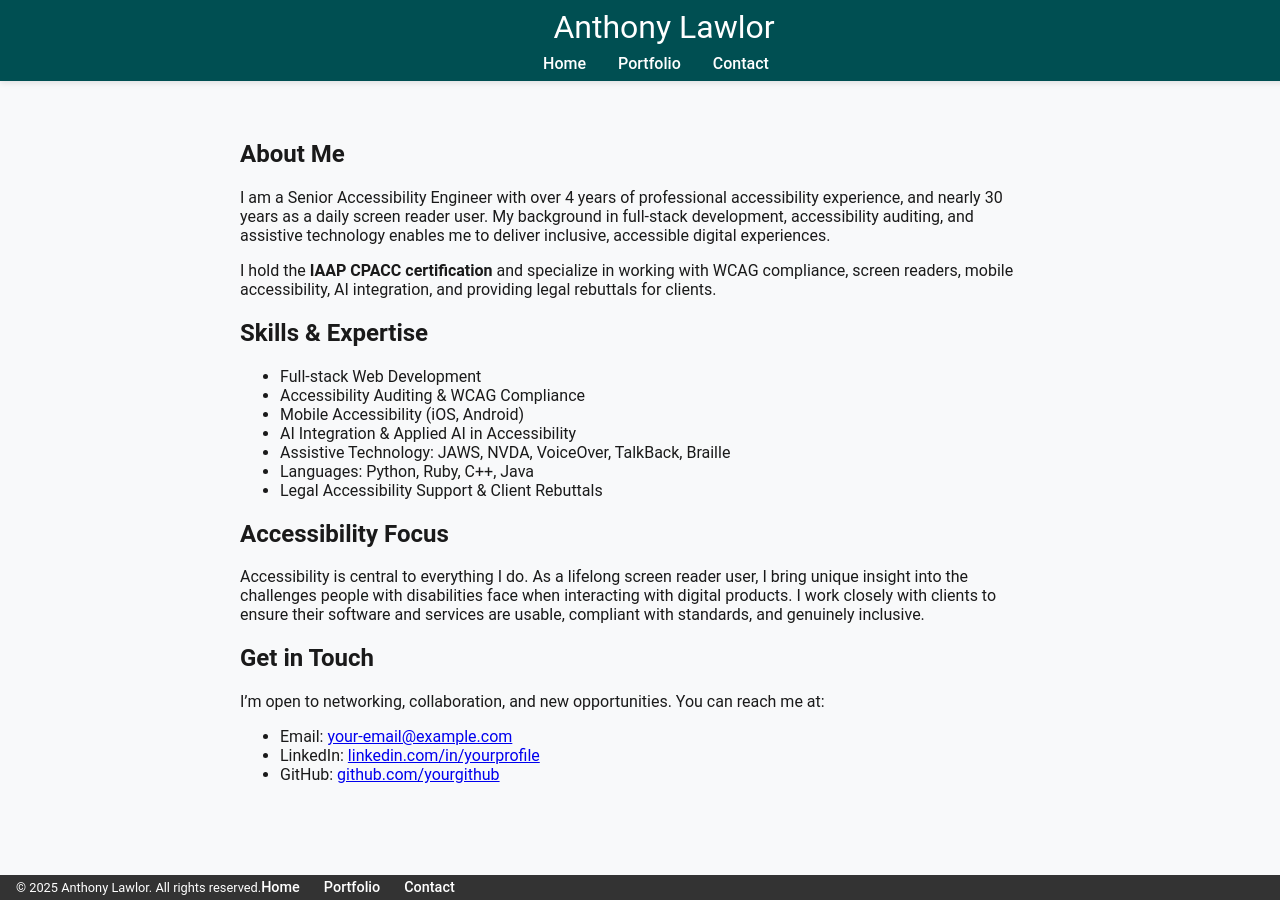
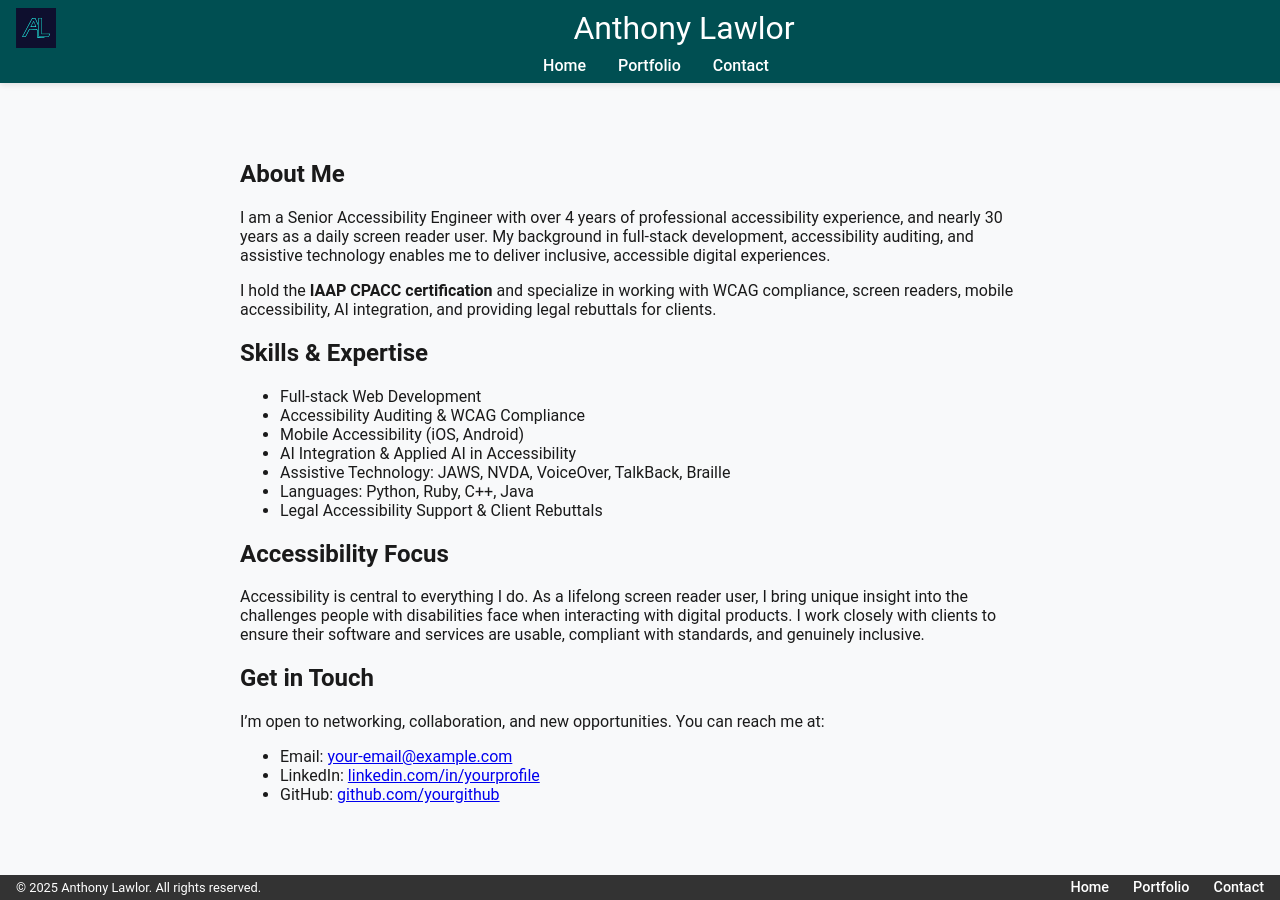
Before and after one commit to antlaw0/professional-website, a Jekyll site: the page built from index.md, in a window 1280 px wide. Built offline with Jekyll 4.4.1, drawn with Linux system fonts in a browser that asks for light colours.

Commit message:
Quick Push

```diff
--- a/_includes/header.html
+++ b/_includes/header.html
@@ -5,6 +5,7 @@
     </a>
     <span class="header-title">Anthony Lawlor</span>
   </div>
+
   <nav class="header-nav" aria-label="Main site navigation">
     <ul>
       <li><a href="/professional-website/" class="nav-link">Home</a></li>
--- a/static/styles.css
+++ b/static/styles.css
@@ -2,8 +2,8 @@
    Root & Colors
    =========================== */
 :root {
-  --primary: #006d77;   /* teal accent for hover */
-  --header-bg: #004f52; /* solid blue/teal header background */
+  --primary: #006d77;
+  --header-bg: #004f52;
   --text-light: #ffffff;
   --body-bg: #f8f9fa;
   --body-text: #1a1a1a;
@@ -15,33 +15,15 @@
 html, body {
   margin: 0;
   padding: 0;
-  height: 100%;
-  width: 100%;
   font-family: "Roboto", "Open Sans", system-ui, -apple-system, sans-serif;
   background-color: var(--body-bg);
   color: var(--body-text);
 }
 
-/* Keep main content centered, header will override */
 body {
-  margin: 0;
-  padding: 0;
-  font-family: "Roboto", "Open Sans", system-ui, -apple-system, sans-serif;
-  background-color: var(--body-bg);
-  color: var(--body-text);
   min-height: 100vh;
-  display: block;  /* remove flex */
 }
 
-main {
-  max-width: 800px;      /* keeps text from stretching too wide */
-  margin: 0 auto;        /* centers the block horizontally */
-  padding: 0 1rem;       /* ensures a little breathing room on small screens */
-}
-
-/* ===========================
-   Header Styling
-   =========================== */
 /* ===========================
    Header Styling
    =========================== */
@@ -56,15 +38,15 @@
   padding: 0.5rem 1rem;
   box-shadow: 0 2px 6px rgba(0,0,0,0.1);
   display: flex;
-  flex-direction: column; /* stack header-top and nav */
+  flex-direction: column;
   align-items: center;
 }
 
 .header-top {
   display: flex;
   width: 100%;
-  justify-content: flex-start; /* logo left, title center if you want */
   align-items: center;
+  justify-content: flex-start; /* logo left */
   margin-bottom: 0.5rem;
 }
 
@@ -72,23 +54,30 @@
   margin-right: 1rem;
 }
 
+.site-logo {
+  height: 40px;
+  width: auto;
+  display: block;
+}
+
 .header-title {
-  flex: 1;               /* allows title to expand */
+  flex: 1;
   text-align: center;
   font-size: 2rem;
+  margin: 0;
 }
 
 .header-nav {
+  width: 100%;
   text-align: center;
-  width: 100%;
 }
 
 .header-nav ul {
   list-style: none;
   display: inline-flex;
   gap: 2rem;
+  margin: 0;
   padding: 0;
-  margin: 0;
 }
 
 .header-nav a {
@@ -104,65 +93,50 @@
   text-decoration: underline;
 }
 
-/* Ensure main content is not hidden behind header */
+/* main content spacing to avoid overlapping header */
 .main-content {
-  padding-top: 120px; /* match approx header height */
   max-width: 800px;
   margin: 0 auto;
-  padding-left: 1rem;
-  padding-right: 1rem;
+  padding: 140px 1rem 80px 1rem; /* top padding ~header height, bottom ~footer height */
+  text-align: left;
 }
-/* Responsive tweak */
-@media (max-width: 768px) {
-  .header-title {
-    font-size: 1.5rem;
-  }
-  .header-nav ul {
-    flex-direction: column;
-    gap: 1rem;
-  }
-  .site-logo-link {
-    top: 1rem;
-    left: 1rem;
-  }
-}
-/* footer */
-/* footer */
+
+/* ===========================
+   Footer Styling
+   =========================== */
 .site-footer {
   position: fixed;
+  bottom: 0;
   left: 0;
   right: 0;
-  bottom: 0;
-
   background-color: #333;
   color: white;
-  padding: 4px 1rem;
   font-size: 0.8rem;
   line-height: 1.2;
-
   display: flex;
   justify-content: space-between;
   align-items: center;
-
+  padding: 4px 1rem;
   padding-bottom: calc(4px + env(safe-area-inset-bottom));
 }
 
 .footer-container {
   display: flex;
-  justify-content: space-between; /* copyright left, nav right */
-  align-items: center;            /* vertically center items */
+  justify-content: space-between;
+  align-items: center;
+  width: 100%;
 }
 
 .footer-copy {
-  margin: 0; /* remove default paragraph margin */
+  margin: 0;
 }
 
 .footer-nav ul {
   list-style: none;
   display: flex;
-  gap: 1.5rem; /* space between links */
+  gap: 1.5rem;
+  margin: 0;
   padding: 0;
-  margin: 0;
 }
 
 .footer-nav a {
@@ -177,3 +151,16 @@
   color: var(--primary);
   text-decoration: underline;
 }
+
+/* ===========================
+   Responsive
+   =========================== */
+@media (max-width: 768px) {
+  .header-title {
+    font-size: 1.5rem;
+  }
+  .header-nav ul {
+    flex-direction: column;
+    gap: 1rem;
+  }
+}
```
Also changed, not shown: 5 other files.
